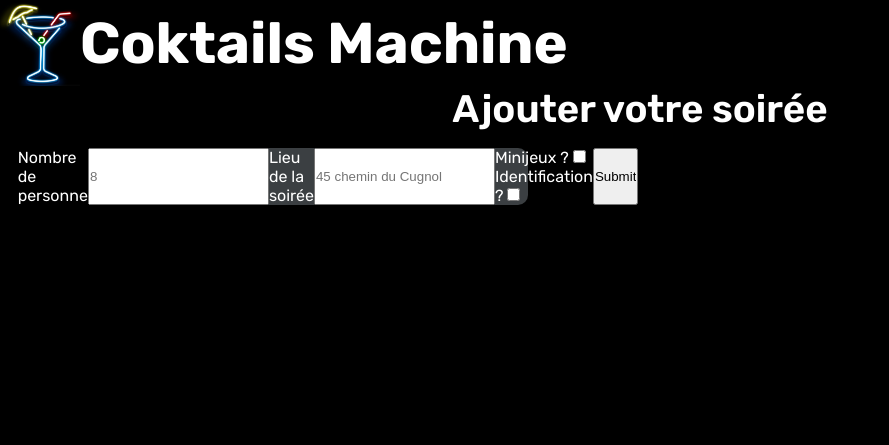
After one commit to lucassab31/cocktails-machine, a PHP site: page /creation-soiree.php in a window 1280 px wide. The commit adds this page. Shown: the top 445 px of the page, without its empty margins (0-889 px from the left). Run offline with PHP 8.4, Linux system fonts and the light colour scheme; a stand-in replaces the project's code that opens the database connection; some libraries are stand-ins or nearby versions.

Commit message:
create-soiree

```diff
--- a/app/css/soiree.css
+++ b/app/css/soiree.css
@@ -203,3 +203,37 @@
     border: 1px solid grey;
     color: grey;
 }
+
+/* CREATION SOIREE */
+
+#creation-soiree{
+    width: 80%;
+    margin: auto;
+}
+.creation-soiree_content{
+    display: flex;
+    margin-top: 1em ;
+    background-color:#3b3f42;
+    width:400px;
+    align-content: center;
+    justify-content: center;
+    border-radius: 10px;
+    -webkit-border-radius: 10px;
+    -moz-border-radius: 10px;
+    -ms-border-radius: 10px;
+    -o-border-radius: 10px;
+  /*   flex-direction: column; */
+}
+
+.creation-soiree_content form{
+    display: flex;
+}
+
+.creation-soiree_text{
+    width:50%;
+    display:contents;
+}
+
+.creation-soiree_checkbox{
+    width:50%;
+}
--- /dev/null
+++ b/creation-soiree.php
@@ -0,0 +1,23 @@
+<?php require_once('includes/header.php'); ?>
+<section id="creation-soiree">
+    <div class="section-title">
+        <h1>Ajouter votre soirée</h1>
+    </div>
+    <div class="creation-soiree_content">
+        <form method="post" id="creation-soiree_form">
+            <div class="creation-soiree_text">
+                <label for="NombrePersonne">Nombre de personne</label>
+                <input type="number" class="formText"id="NombrePersonne" placeholder="8" name="Nombre de personne">
+                <label for="LieuSoiree">Lieu de la soirée</label>
+                <input type="text" class="formText"id="LieuSoiree" placeholder="45 chemin du Cugnol" name="Lieux de la soirée">
+            </div>
+            <div class="creation-soiree_checkbox">
+                <label for="Minijeux">Minijeux ?</label>
+                <input type="checkbox" class="checkbox" id="Minijeux" name="Minijeux">
+                <label for="Identification">Identification ?</label>
+                <input type="checkbox" class="checkbox"id="Identification" name="Identification">
+            </div>
+            <input type="submit" id="Valider" name="Valider">
+        </form>
+    </div>
+</section>
```
